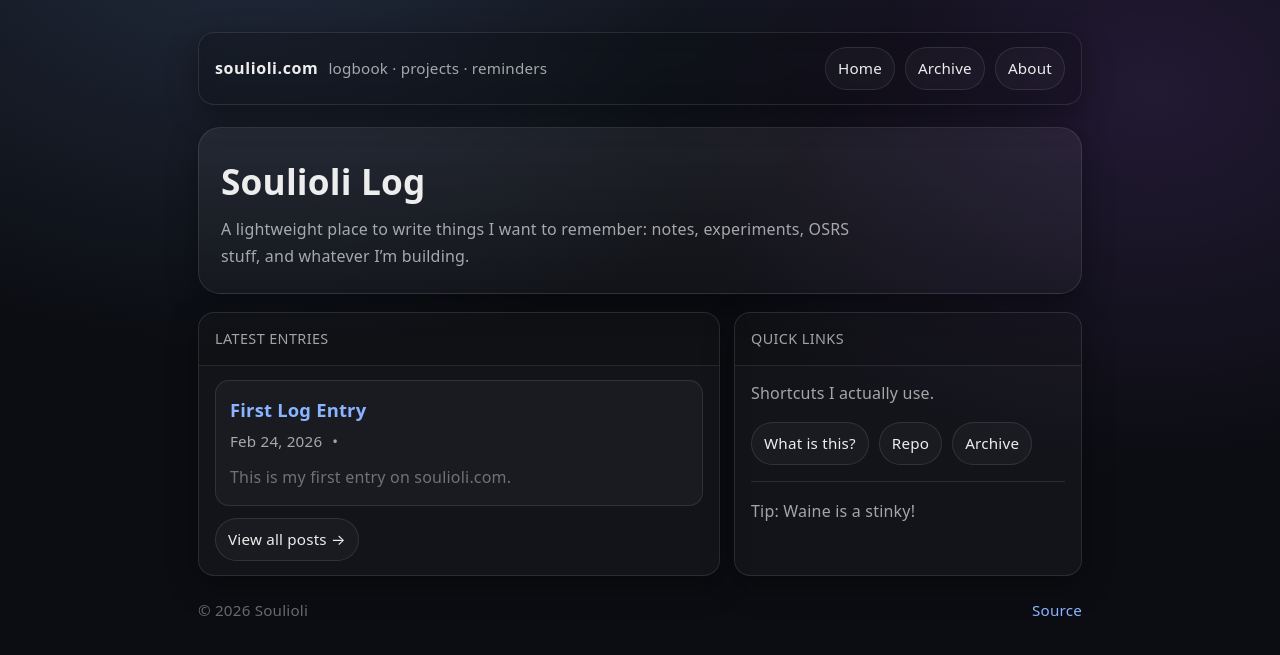
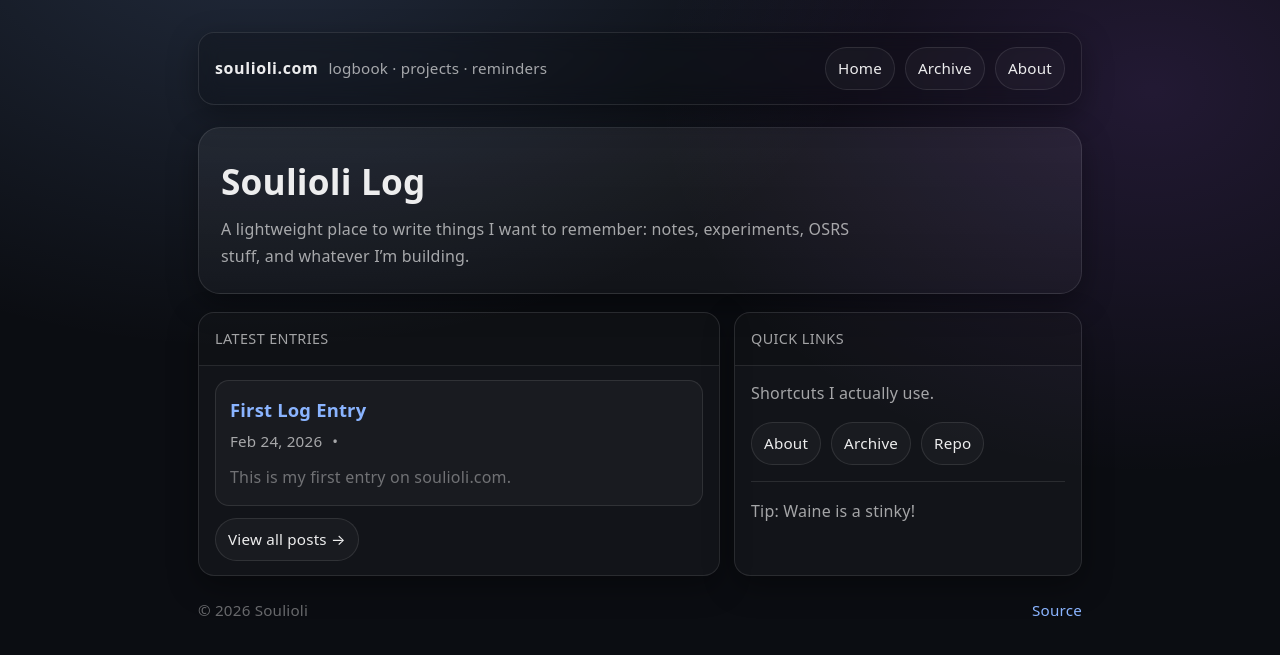
Before and after one commit to Souliolii/soulioli.com, a Jekyll site: the page built from index.html, in a window 1280 px wide. Shown: the top 655 px of the page. Built offline with Jekyll 4.4.1, drawn with Linux system fonts in a browser that asks for light colours.

```diff
--- a/index.html
+++ b/index.html
@@ -29,13 +29,13 @@
   </div>
 
   <div class="card">
-    <div class="hd">Quick links</div>
+    <div class="hd">Quick Links</div>
     <div class="bd">
       <p style="margin-top:0;color:var(--muted);">Shortcuts I actually use.</p>
       <div style="display:flex; gap:10px; flex-wrap:wrap;">
-        <a class="pill" href="/about">What is this?</a>
+        <a class="pill" href="/about">About</a>
+        <a class="pill" href="/archive">Archive</a>
         <a class="pill" href="https://github.com/Souliolii/soulioli.com">Repo</a>
-        <a class="pill" href="/archive">Archive</a>
       </div>
 
       <hr style="border:0;border-top:1px solid var(--border); margin:16px 0;">
```
